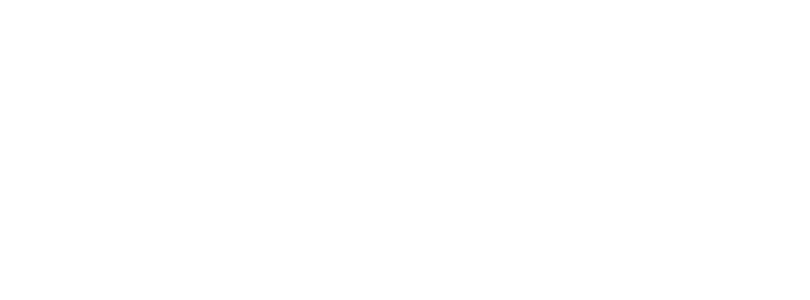
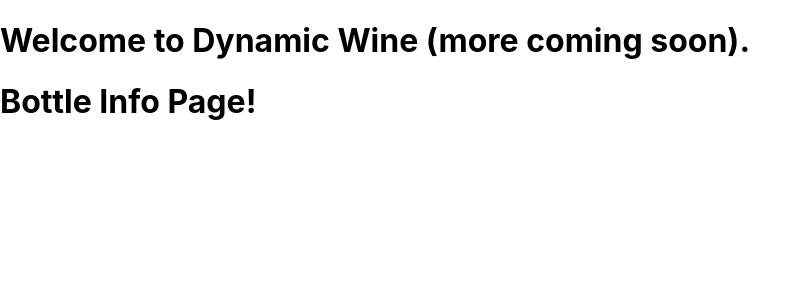
Before and after one commit to carolinetwyman/dynamicwine, a React (Create React App) app in the folder client/: page /bottleInfo in a window 1280 px wide. Shown: the top 300 px of the page, without its empty margins (0-810 px from the left). Built offline with nearby package versions, Linux system fonts and the light colour scheme.

Commit message:
fixed /bottleInfo

```diff
--- a/client/src/App.js
+++ b/client/src/App.js
@@ -10,7 +10,7 @@
   return (
    <Router>
      <Route path="/" component={frontPage} exact />
-     <Route path="bottleInfo" component={bottleInfo} />
+     <Route path="/bottleInfo" component={bottleInfo} />
    </Router>
   );
 }
--- a/client/src/components/map/map.css
+++ b/client/src/components/map/map.css
@@ -0,0 +1,3 @@
+/* body{
+   background-color: rgba(69, 1, 1, 0.892);
+} */
--- a/client/src/components/map/map.js
+++ b/client/src/components/map/map.js
@@ -1,4 +1,5 @@
 import React from 'react';
+import "./map.css";
 
 export default class Map extends React.Component {
 
--- a/client/src/pages/bottleInfo/bottleInfo.js
+++ b/client/src/pages/bottleInfo/bottleInfo.js
@@ -4,7 +4,10 @@
 
 function bottleInfo() {
    return (
+     <div>
     <Map/>
+    <h1>Bottle Info Page!</h1>
+    </div>
    );
  }
 
```
